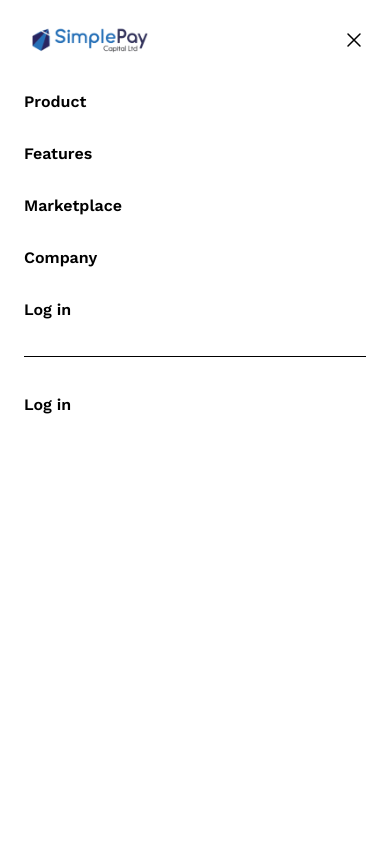
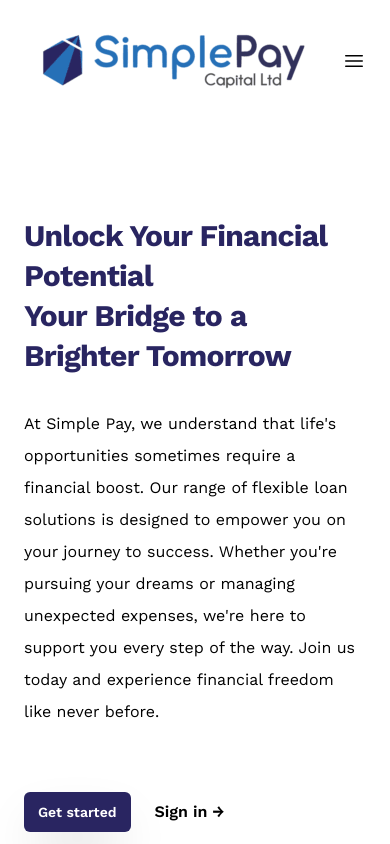
Before and after one commit to Konyuka/Loans-AI, a Vue app: page / in a window 390 px wide. Shown: the top 844 px of the page. Built offline with nearby package versions, Linux system fonts and the light colour scheme.

Commit message:
responsive menu

```diff
--- a/src/views/HomeView.vue
+++ b/src/views/HomeView.vue
@@ -1,5 +1,9 @@
 <script setup>
 import { RouterLink } from 'vue-router'
+import { ref } from "vue";
+
+const mobileMenu = ref(false)
+
 </script>
 
 <template>
@@ -14,13 +18,14 @@ import { RouterLink } from 'vue-router'
                 <img alt="Your Company" class="h-18 w-auto" src="@/assets/img/logo.png">
               </a>
 
-              <button type="button" class="-m-2.5 rounded-md p-2.5 text-gray-700 lg:hidden">
+              <button @click="mobileMenu=!mobileMenu" type="button" class="-m-2.5 rounded-md p-2.5 text-gray-700 lg:hidden">
                 <span class="sr-only">Open main menu</span>
                 <svg class="h-6 w-6" fill="none" viewBox="0 0 24 24" stroke-width="1.5" stroke="currentColor"
                   aria-hidden="true">
                   <path stroke-linecap="round" stroke-linejoin="round" d="M3.75 6.75h16.5M3.75 12h16.5m-16.5 5.25h16.5" />
                 </svg>
               </button>
+
               <div class="hidden lg:ml-12 lg:flex lg:gap-x-14">
                 <a href="#"
                   class="text-md font-semibold leading-6 text-black transform transition hover:scale-125 duration-600 ease-in-out hover:text-accent">Products</a>
@@ -33,7 +38,7 @@ import { RouterLink } from 'vue-router'
           </div>
         </div>
         <!-- Mobile menu, show/hide based on menu open state. -->
-        <div class="lg:hidden" role="dialog" aria-modal="true">
+        <div v-if="mobileMenu" class="lg:hidden" role="dialog" aria-modal="true">
           <!-- Background backdrop, show/hide based on slide-over state. -->
           <div class="fixed inset-0 z-50"></div>
           <div
@@ -43,7 +48,7 @@ import { RouterLink } from 'vue-router'
                 <span class="sr-only">Your Company</span>
                 <img class="h-8 w-auto" src="@/assets/img/logo.png" alt="">
               </a>
-              <button type="button" class="-m-2.5 rounded-md p-2.5 text-gray-700">
+              <button @click="mobileMenu = !mobileMenu" type="button" class="-m-2.5 rounded-md p-2.5 text-gray-700">
                 <span class="sr-only">Close menu</span>
                 <svg class="h-6 w-6" fill="none" viewBox="0 0 24 24" stroke-width="1.5" stroke="currentColor"
                   aria-hidden="true">
```
